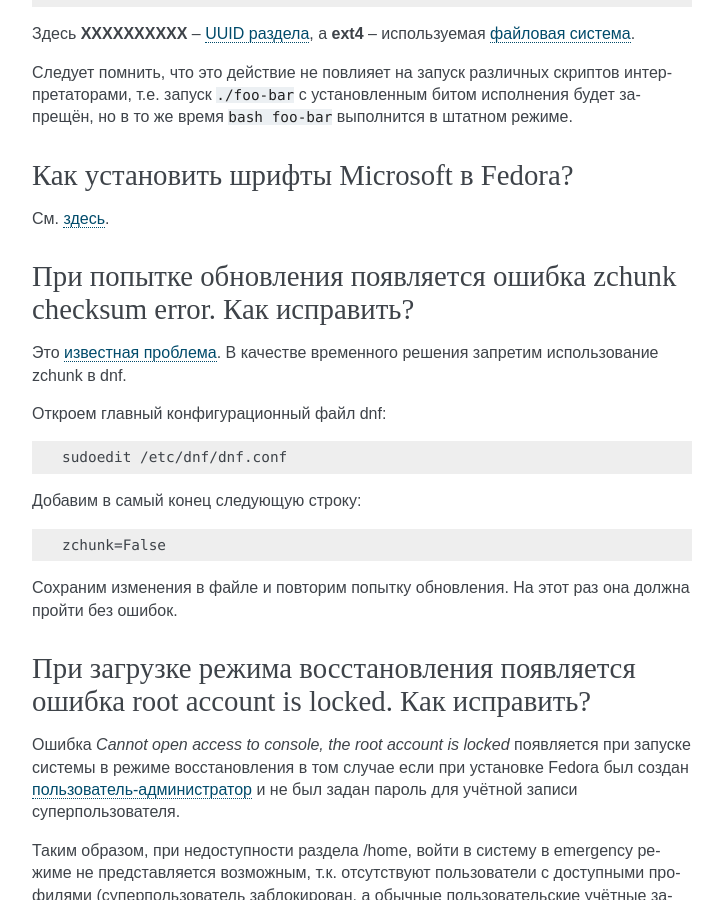
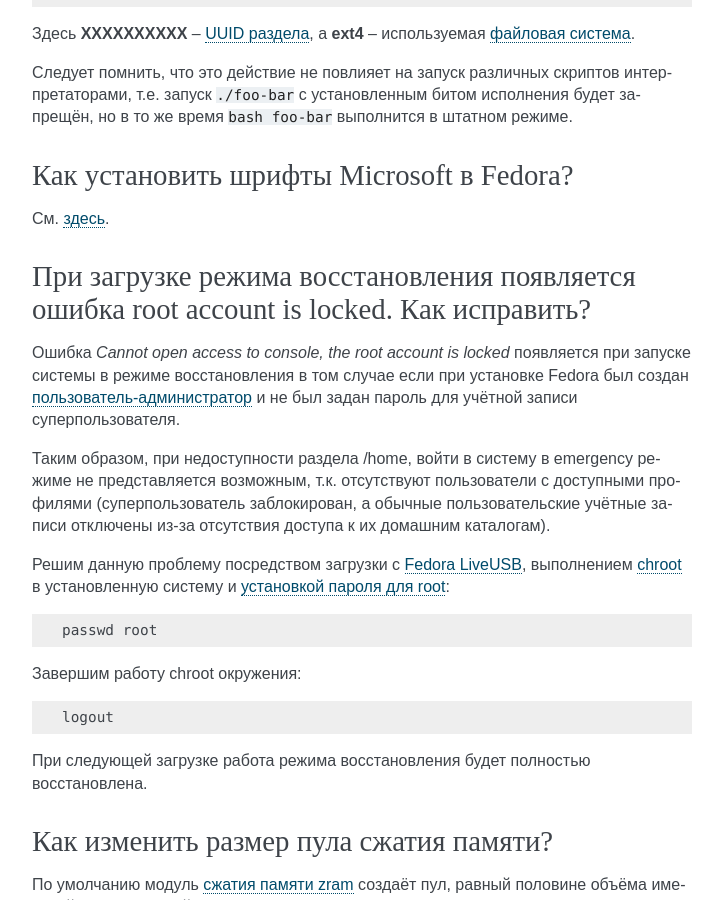
Before and after one commit to RussianFedora/FAQ, a Sphinx documentation site: the page built from source/tips-and-tricks.rst, in a window 1280 px wide and 900 px high, scrolled down 3785 px. Shown: the whole window, without its empty margins (388-1111 px from the left). Built offline with Sphinx 7.4.7, drawn with Linux system fonts in a browser that asks for light colours; comment, search, counter and statistics services are not loaded; some of the changed text lies outside the part shown.

Commit message:
Moved zchunk question to Package manager.

```diff
--- a/source/tips-and-tricks.rst
+++ b/source/tips-and-tricks.rst
@@ -232,28 +232,6 @@
 =============================================
 
 См. `здесь <https://www.easycoding.org/2011/08/14/ustanovka-microsoft-core-fonts-v-fedora.html>`__.
-
-.. index:: dnf, zchunk, bug, error, update
-.. _zchunk-checksum:
-
-При попытке обновления появляется ошибка zchunk checksum error. Как исправить?
-==================================================================================
-
-Это `известная проблема <https://bugzilla.redhat.com/show_bug.cgi?id=1706321>`__. В качестве временного решения запретим использование zchunk в dnf.
-
-Откроем главный конфигурационный файл dnf:
-
-.. code-block:: text
-
-    sudoedit /etc/dnf/dnf.conf
-
-Добавим в самый конец следующую строку:
-
-.. code-block:: text
-
-    zchunk=False
-
-Сохраним изменения в файле и повторим попытку обновления. На этот раз она должна пройти без ошибок.
 
 .. index:: boot, emergency, shell, root
 .. _eshell-error:
```
Also changed, not shown: source/package-manager.rst (+22 -0 lines).
